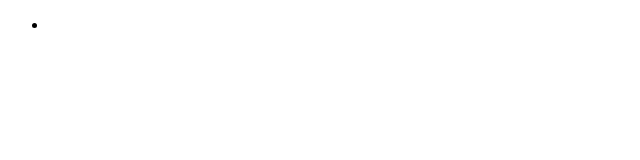
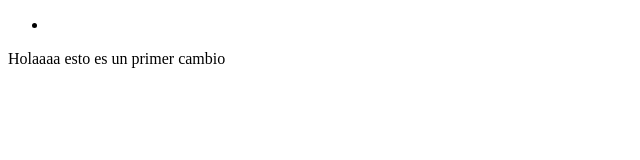
Before and after one commit to PatoBarera/primer_repositorio, a plain HTML site: page index.html in a window 1280 px wide. Shown: the whole page, without its empty margins (0-640 px from the left). Drawn offline with Linux system fonts and the light colour scheme.

Commit message:
cambio en develop

```diff
--- a/index.html
+++ b/index.html
@@ -18,7 +18,7 @@
     </nav>
 
     <header>
-
+       Holaaaa esto es un primer cambio
     </header>
 
     <main>
```
